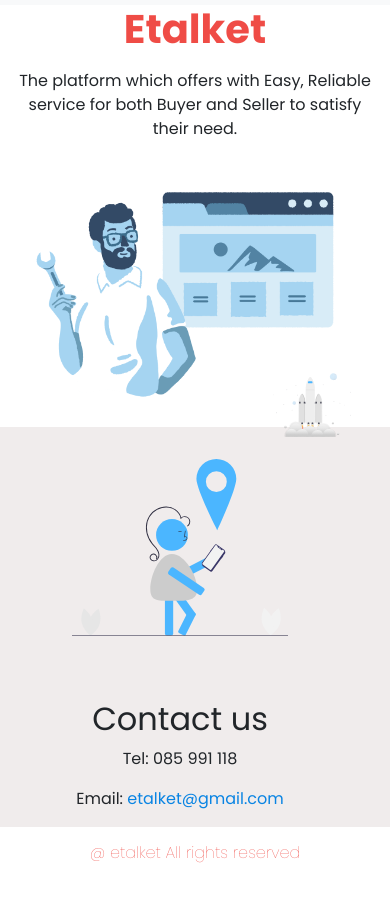
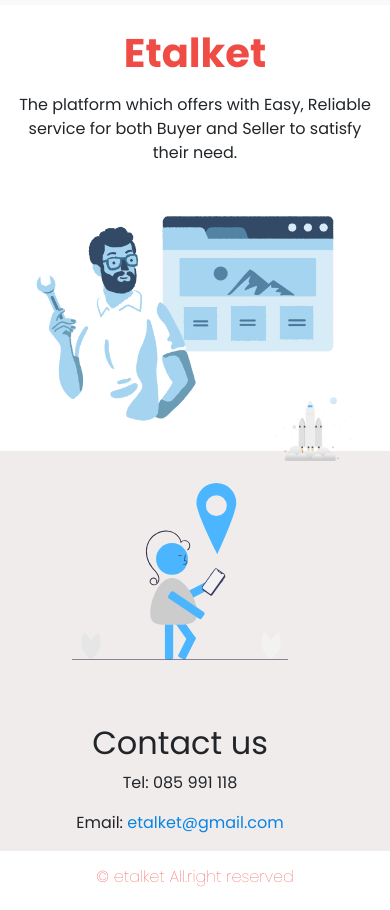
Before and after one commit to Chhe-chinyong/constructing-site, a plain HTML site: page index.html in a window 390 px wide. Shown: the part 53-963 px from the top of the page. Before the commit the page ends 939 px from the top, so only its background shows below. Drawn offline with nearby package versions, Linux system fonts and the light colour scheme.

Commit message:
second commit

```diff
--- a/index.html
+++ b/index.html
@@ -47,7 +47,7 @@
     <main>
         <div class="container">
             <div class="row align-items-center">
-                <div class="col-md-6 content text-center text-sm-left animated fadeInLeft ">
+                <div class="col-md-6 content text-center text-sm-left animated fadeInLeft mt-md-0 mt-4">
                     <h1 class="animated animate__fadeInLeft infinite">Etalket</h1>
                     <p>The platform which offers with Easy, Reliable service for both Buyer and Seller to satisfy their need.</p>
                 </div>
@@ -64,7 +64,7 @@
                     <div class="col-sm-6 text-sm-left text-center">
                         <img src="./public/images/contact.svg" alt="contact" width="60%" height="auto" class="contact-img">
                     </div>
-                    <div class="col-sm-6 infor w-100 text-center text-sm-left">
+                    <div class="col-sm-6 infor w-100 text-center text-sm-left ">
                         <h2>Contact us</h2>
                             <p>Tel:  <tel>085 991 118</tel></p>
                             <p>Email: <a href="mailto:etalket@gmail.com" class="email">etalket@gmail.com</a> </p>
@@ -75,8 +75,8 @@
     </main>
 
     <footer>
-        <h5>@<i class="fa fa-copyright" aria-hidden="true"></i>
-            etalket All rights reserved
+        <h5>
+            © etalket All.right reserved
         </h5>
     </footer>
     <script src="https://code.jquery.com/jquery-3.3.1.slim.min.js" integrity="sha384-q8i/X+965DzO0rT7abK41JStQIAqVgRVzpbzo5smXKp4YfRvH+8abtTE1Pi6jizo" crossorigin="anonymous"></script>
```
